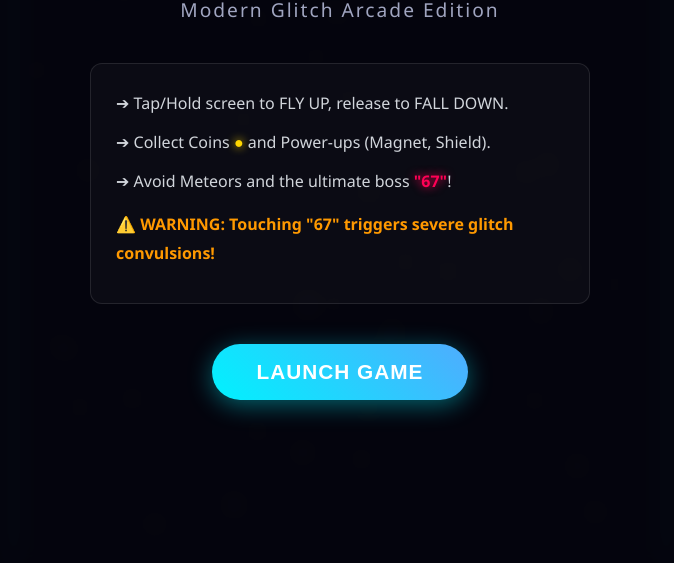
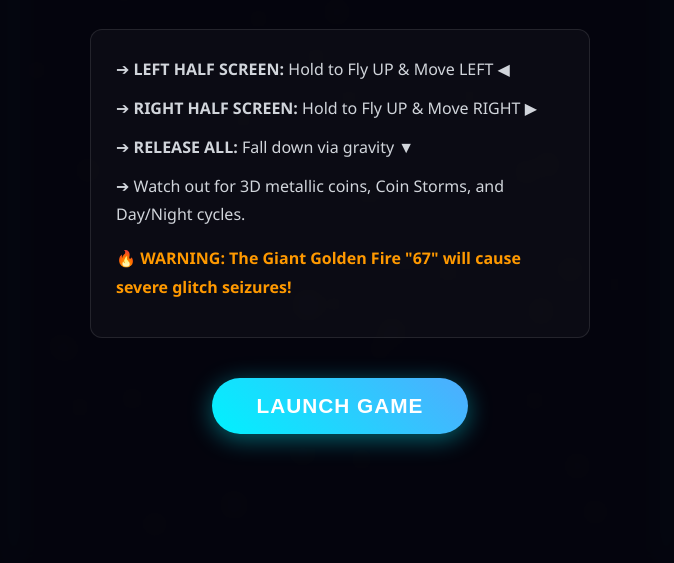
Before and after one commit to jjtecnologyinn168/JJ-Hot-Air-Balloon-, a plain HTML site: page index.html in a window 1280 px wide. Shown: the part 237-800 px from the top of the page, without its empty margins (300-974 px from the left). Drawn offline with Linux system fonts and the light colour scheme.

Commit message:
Update index.html

```diff
--- a/index.html
+++ b/index.html
@@ -3,34 +3,40 @@
 <head>
     <meta charset="UTF-8">
     <meta name="viewport" content="width=device-width, initial-scale=1.0, maximum-scale=1.0, user-scalable=no">
-    <title>Neon Balloon vs 67 - Modern Edition</title>
+    <title>JJ Hot Air Ballon </title>
     <link rel="stylesheet" href="style.css">
 </head>
 <body>
     <div id="game-container">
+        <!-- Main Graphic Canvas -->
         <canvas id="gameCanvas"></canvas>
 
+        <!-- Dynamic UI Overlay -->
         <div id="ui-overlay" class="overlay-visible">
             <h1 id="game-title">NEON BALLOON <span class="vs-text">VS</span> 67</h1>
-            <p id="game-subtitle">Modern Glitch Arcade Edition</p>
+            <p id="game-subtitle">Advanced 3D Coin & Flame Boss Edition</p>
 
             <div id="instructions">
-                <p>➔ Tap/Hold screen to FLY UP, release to FALL DOWN.</p>
-                <p>➔ Collect Coins <span class="highlight-coin">●</span> and Power-ups (Magnet, Shield).</p>
-                <p>➔ Avoid Meteors and the ultimate boss <span class="highlight-67">"67"</span>!</p>
-                <p class="warning-text">⚠️ WARNING: Touching "67" triggers severe glitch convulsions!</p>
+                <p>➔ <b>LEFT HALF SCREEN:</b> Hold to Fly UP & Move LEFT ◀</p>
+                <p>➔ <b>RIGHT HALF SCREEN:</b> Hold to Fly UP & Move RIGHT ▶</p>
+                <p>➔ <b>RELEASE ALL:</b> Fall down via gravity ▼</p>
+                <p>➔ Watch out for 3D metallic coins, Coin Storms, and Day/Night cycles.</p>
+                <p class="warning-text">🔥 WARNING: The Giant Golden Fire "67" will cause severe glitch seizures!</p>
             </div>
 
             <button id="start-btn">LAUNCH GAME</button>
         </div>
 
+        <!-- Real-time HUD -->
         <div id="hud" class="hud-hidden">
             <div class="hud-item">SCORE: <span id="score-val">0</span></div>
+            <div class="hud-item" id="time-display">DAY</div>
             <div class="hud-item">BEST: <span id="high-val">0</span></div>
             <div id="active-powerups"></div>
         </div>
     </div>
 
+    <!-- Core Game Engine -->
     <script src="script.js"></script>
 </body>
 </html>
```
